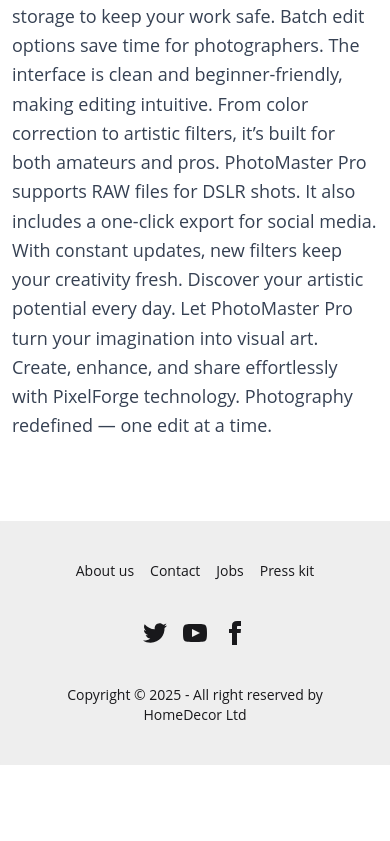
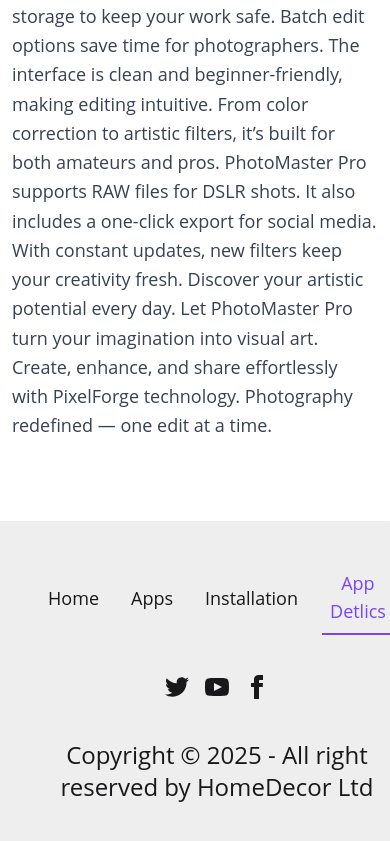
Before and after one commit to aftabfarhanarko/Assignment-8-React-Router, a React (Vite) app: page /appDetlics/1 in a window 390 px wide. Shown: the part 1566-2407 px from the top of the page. Before the commit the page ends 2331 px from the top, so only its background shows below. Built offline with nearby package versions, Linux system fonts and the light colour scheme.

Commit message:
ful responsive

```diff
--- /dev/null
+++ b/src/App.css
@@ -0,0 +1,5 @@
+
+.active{
+
+    color:  #7945f2;
+}
--- a/src/components/Footer/Footer.jsx
+++ b/src/components/Footer/Footer.jsx
@@ -1,56 +1,66 @@
+import { Link } from "lucide-react";
 import React from "react";
+import { NavLink } from "react-router";
+import "../../App.css";
 
 const Footer = () => {
   return (
     <div className="mt-20 bg-base-300">
       <div className="max-w-[1250px] mx-auto">
-
-    <footer className='footer footer-horizontal footer-center bg-base-300 text-base-content rounded p-10'>
-      <nav className='grid grid-flow-col gap-4'>
-        <a className='link link-hover'>About us</a>
-        <a className='link link-hover'>Contact</a>
-        <a className='link link-hover'>Jobs</a>
-        <a className='link link-hover'>Press kit</a>
+        <footer className="footer footer-horizontal footer-center bg-base-300 text-base-content rounded p-10">
+          <nav className="grid grid-flow-col gap-4">
+            <NavLink to="/">
+              <p className="m-2 text-lg font-medium ">Home</p>
+            </NavLink>
+            <NavLink to="/allApp">
+              <p className="m-2 text-lg font-medium ">Apps</p>
+            </NavLink>
+            <NavLink to="/install">
+              <p className="m-2 text-lg font-medium ">Installation</p>
+            </NavLink>
+            <NavLink to="/appDetlics">
+              <p className="m-2 text-lg font-medium ">App Detlics</p>
+            </NavLink>
           </nav>
           <nav>
-        <div className='grid grid-flow-col gap-4'>
+            <div className="grid grid-flow-col gap-4">
               <a>
                 <svg
-              xmlns='http://www.w3.org/2000/svg'
-              width='24'
-              height='24'
-              viewBox='0 0 24 24'
-              className='fill-current'
+                  xmlns="http://www.w3.org/2000/svg"
+                  width="24"
+                  height="24"
+                  viewBox="0 0 24 24"
+                  className="fill-current"
                 >
-              <path d='M24 4.557c-.883.392-1.832.656-2.828.775 1.017-.609 1.798-1.574 2.165-2.724-.951.564-2.005.974-3.127 1.195-.897-.957-2.178-1.555-3.594-1.555-3.179 0-5.515 2.966-4.797 6.045-4.091-.205-7.719-2.165-10.148-5.144-1.29 2.213-.669 5.108 1.523 6.574-.806-.026-1.566-.247-2.229-.616-.054 2.281 1.581 4.415 3.949 4.89-.693.188-1.452.232-2.224.084.626 1.956 2.444 3.379 4.6 3.419-2.07 1.623-4.678 2.348-7.29 2.04 2.179 1.397 4.768 2.212 7.548 2.212 9.142 0 14.307-7.721 13.995-14.646.962-.695 1.797-1.562 2.457-2.549z'></path>
+                  <path d="M24 4.557c-.883.392-1.832.656-2.828.775 1.017-.609 1.798-1.574 2.165-2.724-.951.564-2.005.974-3.127 1.195-.897-.957-2.178-1.555-3.594-1.555-3.179 0-5.515 2.966-4.797 6.045-4.091-.205-7.719-2.165-10.148-5.144-1.29 2.213-.669 5.108 1.523 6.574-.806-.026-1.566-.247-2.229-.616-.054 2.281 1.581 4.415 3.949 4.89-.693.188-1.452.232-2.224.084.626 1.956 2.444 3.379 4.6 3.419-2.07 1.623-4.678 2.348-7.29 2.04 2.179 1.397 4.768 2.212 7.548 2.212 9.142 0 14.307-7.721 13.995-14.646.962-.695 1.797-1.562 2.457-2.549z"></path>
                 </svg>
               </a>
               <a>
                 <svg
-              xmlns='http://www.w3.org/2000/svg'
-              width='24'
-              height='24'
-              viewBox='0 0 24 24'
-              className='fill-current'
+                  xmlns="http://www.w3.org/2000/svg"
+                  width="24"
+                  height="24"
+                  viewBox="0 0 24 24"
+                  className="fill-current"
                 >
-              <path d='M19.615 3.184c-3.604-.246-11.631-.245-15.23 0-3.897.266-4.356 2.62-4.385 8.816.029 6.185.484 8.549 4.385 8.816 3.6.245 11.626.246 15.23 0 3.897-.266 4.356-2.62 4.385-8.816-.029-6.185-.484-8.549-4.385-8.816zm-10.615 12.816v-8l8 3.993-8 4.007z'></path>
+                  <path d="M19.615 3.184c-3.604-.246-11.631-.245-15.23 0-3.897.266-4.356 2.62-4.385 8.816.029 6.185.484 8.549 4.385 8.816 3.6.245 11.626.246 15.23 0 3.897-.266 4.356-2.62 4.385-8.816-.029-6.185-.484-8.549-4.385-8.816zm-10.615 12.816v-8l8 3.993-8 4.007z"></path>
                 </svg>
               </a>
               <a>
                 <svg
-              xmlns='http://www.w3.org/2000/svg'
-              width='24'
-              height='24'
-              viewBox='0 0 24 24'
-              className='fill-current'
+                  xmlns="http://www.w3.org/2000/svg"
+                  width="24"
+                  height="24"
+                  viewBox="0 0 24 24"
+                  className="fill-current"
                 >
-              <path d='M9 8h-3v4h3v12h5v-12h3.642l.358-4h-4v-1.667c0-.955.192-1.333 1.115-1.333h2.885v-5h-3.808c-3.596 0-5.192 1.583-5.192 4.615v3.385z'></path>
+                  <path d="M9 8h-3v4h3v12h5v-12h3.642l.358-4h-4v-1.667c0-.955.192-1.333 1.115-1.333h2.885v-5h-3.808c-3.596 0-5.192 1.583-5.192 4.615v3.385z"></path>
                 </svg>
               </a>
             </div>
           </nav>
           <aside>
-        <p>
+            <p className="text-2xl">
               Copyright © {new Date().getFullYear()} - All right reserved by
               HomeDecor Ltd
             </p>
--- a/src/index.css
+++ b/src/index.css
@@ -1,10 +1,12 @@
 @import "tailwindcss";
 @plugin "daisyui";
+
 
 .active{
     border-bottom: 2px solid #7945f2;
     color:  #7945f2;
 }
+
 
 
 @import url('https://fonts.googleapis.com/css2?family=Open+Sans:ital,wght@0,300..800;1,300..800&display=swap');
```
Lines whose indentation alone changed are shown as unchanged.
